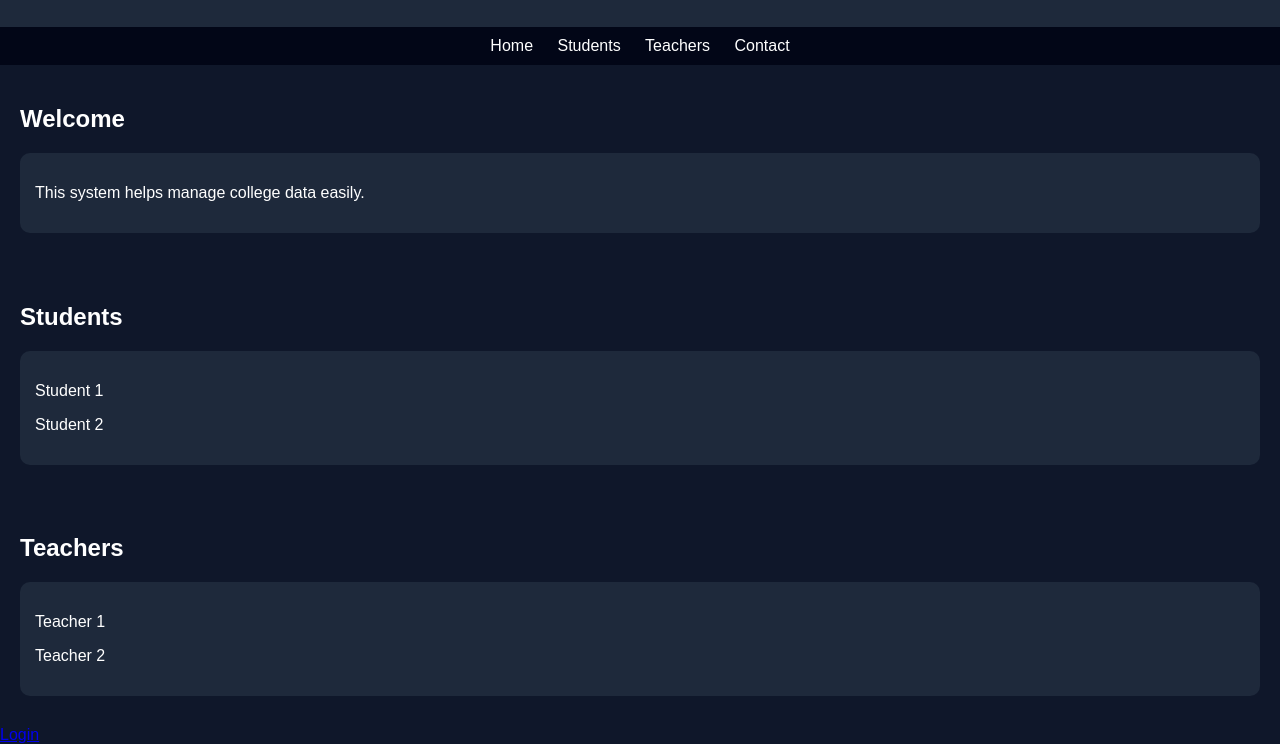
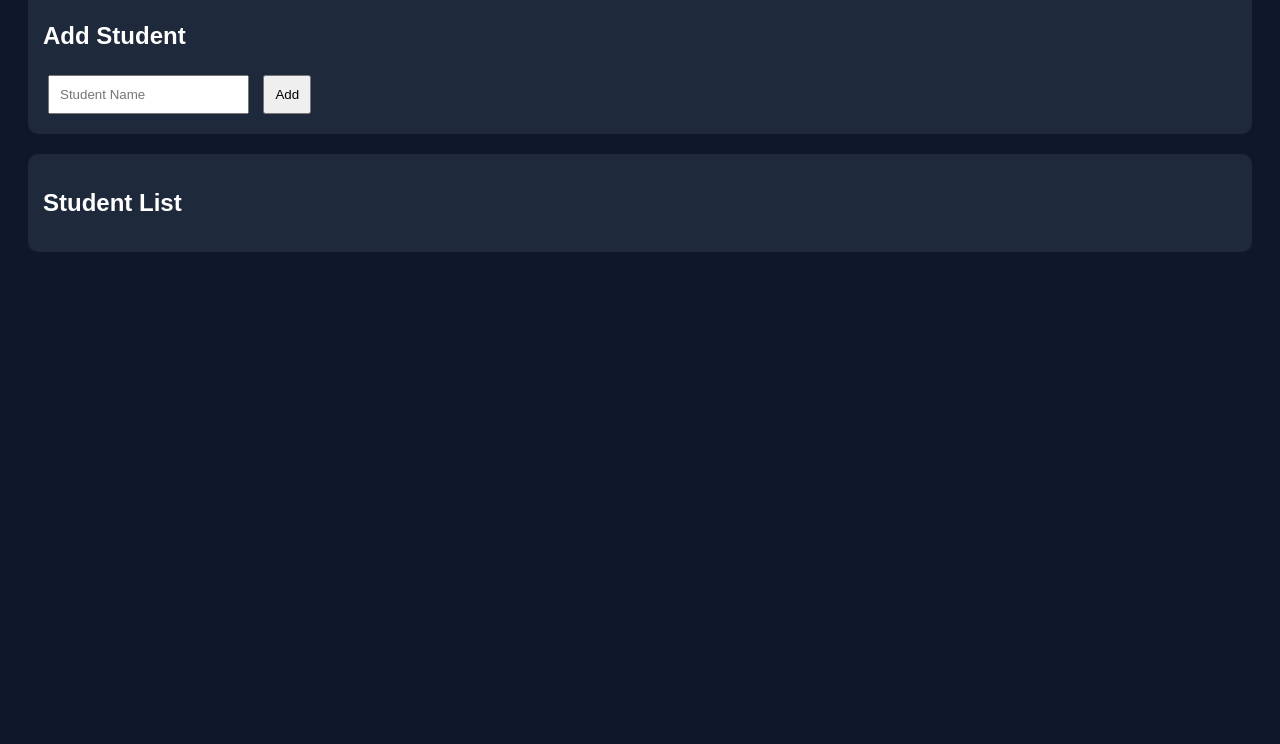
Before and after one commit to rohanbadnale/college.github.io, a plain HTML site: page index.html in a window 1280 px wide. Shown: the part 94-838 px from the top of the page. After the commit the page ends 800 px from the top, so only its background shows below. Drawn offline with Linux system fonts and the light colour scheme.

Commit message:
Update index.html

```diff
--- a/index.html
+++ b/index.html
@@ -1,77 +1,66 @@
 <!DOCTYPE html>
 <html>
 <head>
-    <title>College Management System</title>
+    <title>College Management</title>
     <style>
-        body {
-            font-family: Arial;
-            margin: 0;
-            background: #0f172a;
-            color: white;
-        }
-        header {
-            background: #1e293b;
-            padding: 20px;
-            text-align: center;
-        }
-        nav {
-            text-align: center;
-            background: #020617;
-            padding: 10px;
-        }
-        nav a {
-            color: white;
-            margin: 10px;
-            text-decoration: none;
-        }
-        section {
-            padding: 20px;
-        }
-        .card {
-            background: #1e293b;
-            padding: 15px;
-            margin: 10px 0;
-            border-radius: 10px;
-        }
+        body { font-family: Arial; background:#0f172a; color:white; }
+        h1 { text-align:center; }
+        .box { background:#1e293b; padding:15px; margin:20px; border-radius:10px; }
+        input, button { padding:10px; margin:5px; }
     </style>
 </head>
 
 <body>
 
-<header>
-    <h1>College Management System 🎓</h1>
-</header>
+<h1>College Management System 🎓</h1>
 
-<nav>
-    <a href="#">Home</a>
-    <a href="#">Students</a>
-    <a href="#">Teachers</a>
-    <a href="#">Contact</a>
-</nav>
+<div class="box">
+    <h2>Add Student</h2>
+    <input type="text" id="name" placeholder="Student Name">
+    <button onclick="addStudent()">Add</button>
+</div>
 
-<section>
-    <h2>Welcome</h2>
-    <div class="card">
-        <p>This system helps manage college data easily.</p>
-    </div>
-</section>
+<div class="box">
+    <h2>Student List</h2>
+    <ul id="list"></ul>
+</div>
 
-<section>
-    <h2>Students</h2>
-    <div class="card">
-        <p>Student 1</p>
-        <p>Student 2</p>
-    </div>
-</section>
+<script>
 
-<section>
-    <h2>Teachers</h2>
-    <div class="card">
-        <p>Teacher 1</p>
-        <p>Teacher 2</p>
-    </div>
-</section>
+// load saved data
+let students = JSON.parse(localStorage.getItem("students")) || [];
+
+function showStudents() {
+    let list = document.getElementById("list");
+    list.innerHTML = "";
+
+    students.forEach(s => {
+        let li = document.createElement("li");
+        li.textContent = s;
+        list.appendChild(li);
+    });
+}
+
+// add student
+function addStudent() {
+    let name = document.getElementById("name").value;
+
+    if(name === "") {
+        alert("Enter name ❌");
+        return;
+    }
+
+    students.push(name);
+    localStorage.setItem("students", JSON.stringify(students));
+
+    document.getElementById("name").value = "";
+    showStudents();
+}
+
+// show on load
+showStudents();
+
+</script>
 
 </body>
 </html>
-<a href="login.html">Login</a>
```
